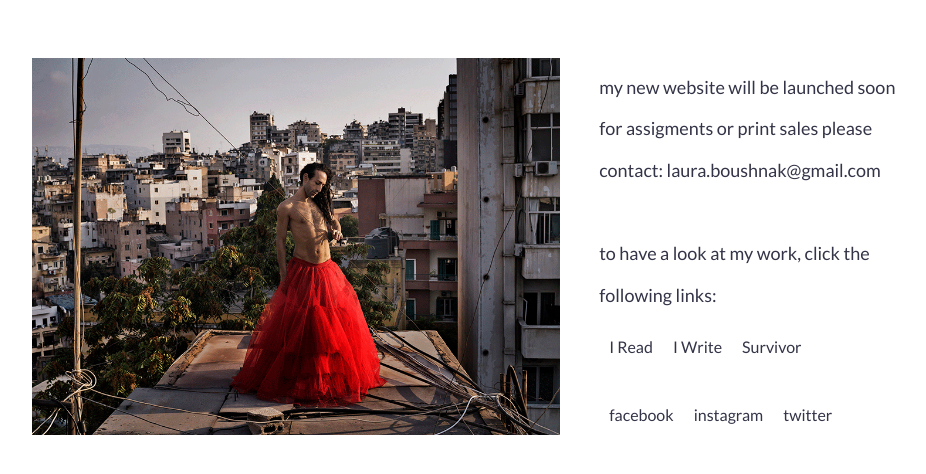
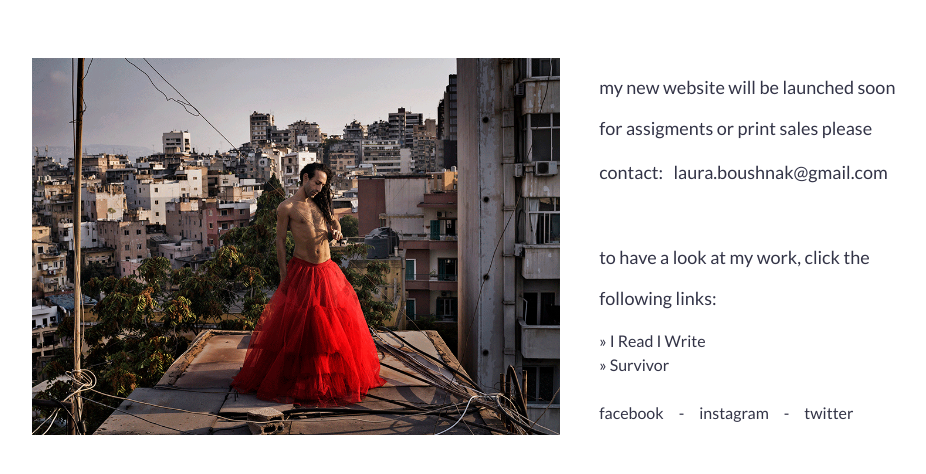
Before and after one commit to admir23/Laura, a website: page index.html in a window 1280 px wide. Shown: the whole page, without its empty margins (138-1064 px from the left). Drawn offline with Linux system fonts and the light colour scheme.

Commit message:
finished site

```diff
--- a/index.html
+++ b/index.html
@@ -5,6 +5,7 @@
     <meta name="viewport" content="width=device-width, initial-scale=1.0">
     <meta http-equiv="X-UA-Compatible" content="ie=edge">
     <link href="https://fonts.googleapis.com/css?family=Lato:100,300,400,700,900" rel="stylesheet">
+    <link rel="stylesheet" href="https://use.fontawesome.com/releases/v5.4.1/css/all.css" integrity="sha384-5sAR7xN1Nv6T6+dT2mhtzEpVJvfS3NScPQTrOxhwjIuvcA67KV2R5Jz6kr4abQsz" crossorigin="anonymous">
     <link rel="stylesheet" href="scss/main.css">
     <title>Laura Boushnak</title>
 </head>
@@ -22,20 +23,21 @@
               <div class="right-side">
                 <p> my new website will be launched soon</p>
                 <p>for assigments or print sales please</p>
-              <p>contact: laura.boushnak@gmail.com</p>
+                <p>contact: &nbsp; <a href="mailto:laura.boushnak@gmail.com">laura.boushnak@gmail.com</a></p>
                 &nbsp;
                 <p>to have a look at my work, click the</p>
                 <p>following links:</p>
                 <ul>
-                <li>I Read</li>
-                <li> I Write</li>
-                <li>Survivor</li>
+                  <li><a target="_blank" rel="noopener noreferrer" href="https://www.ted.com/talks/laura_boushnak_for_these_women_reading_is_a_daring_act?language=en" > &#187; I Read I Write</a></li>
+                  <li><a target="_blank" rel="noopener noreferrer" href="https://www.ted.com/talks/laura_boushnak_the_deadly_legacy_of_cluster_bombs?language=en">&#187; Survivor</a></li>
                 </ul>
                 &nbsp;
-              <ul>
-                <li>facebook</li>
-                <li>instagram</li>
-                <li>twitter</li>
+                <ul class="social">
+                  <li><a target="_blank" rel="noopener noreferrer" href="https://www.facebook.com/laura.boushnak">facebook</a></li>
+                  <li>-</li>
+                  <li><a target="_blank" rel="noopener noreferrer" href="https://www.instagram.com/lauraboushnak/?hl=en">instagram</a></li>
+                  <li>-</li>
+                  <li><a target="_blank" rel="noopener noreferrer" href="https://twitter.com/lauraboushnak">twitter</a></li>
                 </ul>
               </div>
             </div>
@@ -43,6 +45,5 @@
         </div>
       </section>
     </main>
-
   </body>
 </html>
--- a/scss/_grid.scss
+++ b/scss/_grid.scss
@@ -12,6 +12,7 @@ $font-height: 1.5;
 // colors
 $dark-grey: #333447;
 $dark-gray: #333447; // for the Americans
+$color-grey-dark: #777;
 
 // universal
 
--- a/scss/main.scss
+++ b/scss/main.scss
@@ -8,11 +8,17 @@
 }
 
 .right-side {
-    // margin: 50px 20px 50px 0px;
+    a {
+      text-decoration: none;
+    }
+
+    a:hover {
+      color: color-grey-dark;
+      font-weight: 700;
+    }
 }
 
 ul {
-    list-style-type: none;
     margin: 0;
     padding: 0;
     overflow: hidden;
@@ -20,17 +26,27 @@ ul {
 }
 
 li {
-    float: left;
-    padding: 10px;
+    list-style-type: square;
+    padding-right: 15px;
+
 }
 
 li a {
     display: block;
-    text-align: center;
-    padding: 16px;
+    text-align: left;
     text-decoration: none;
 }
 
 li a:hover {
-    background-color: #111111;
+    color: color-grey-dark;
+    font-weight: 700;
+    list-style-type: square;
+
 }
+
+.social {
+    li{
+        float: left;
+        list-style-type: none;
+    }
+}
```
Also changed, not shown: scss/main.css, 1 other file. Lines whose indentation alone changed are shown as unchanged.
